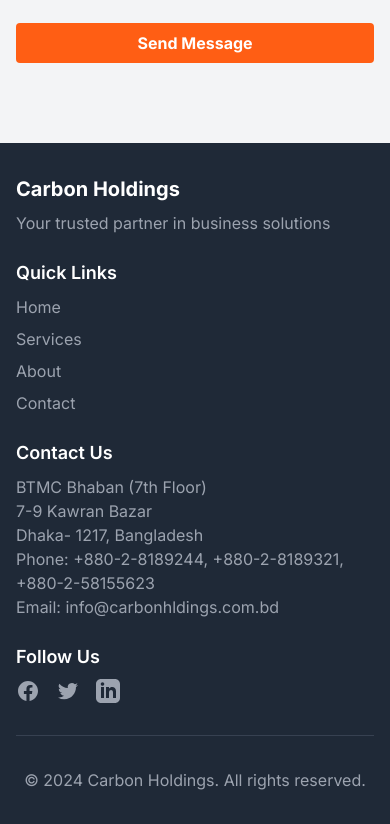
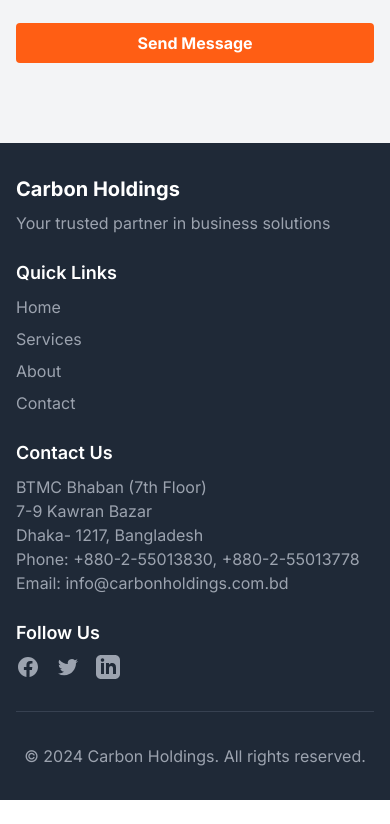
Before and after one commit to Ashik-Ahmed/carbon_holdings_website, a Next.js app: page / in a window 390 px wide. Shown: the part 2746-3570 px from the top of the page. After the commit the page ends 3546 px from the top, so only its background shows below. Built offline with nearby package versions, Linux system fonts and the light colour scheme.

Commit message:
contact email and phone number updated

```diff
--- a/src/app/components/Footer.jsx
+++ b/src/app/components/Footer.jsx
@@ -23,8 +23,8 @@ const Footer = () => {
                         <p className="text-gray-400">BTMC Bhaban (7th Floor)</p>
                         <p className="text-gray-400">7-9 Kawran Bazar</p>
                         <p className="text-gray-400">Dhaka- 1217, Bangladesh</p>
-                        <p className="text-gray-400">Phone: +880-2-8189244, +880-2-8189321, +880-2-58155623</p>
-                        <p className="text-gray-400">Email: info@carbonhldings.com.bd</p>
+                        <p className="text-gray-400">Phone: +880-2-55013830, +880-2-55013778</p>
+                        <p className="text-gray-400">Email: info@carbonholdings.com.bd</p>
                     </div>
                     <div className="w-full md:w-1/4">
                         <h4 className="text-lg font-semibold mb-2">Follow Us</h4>
```
